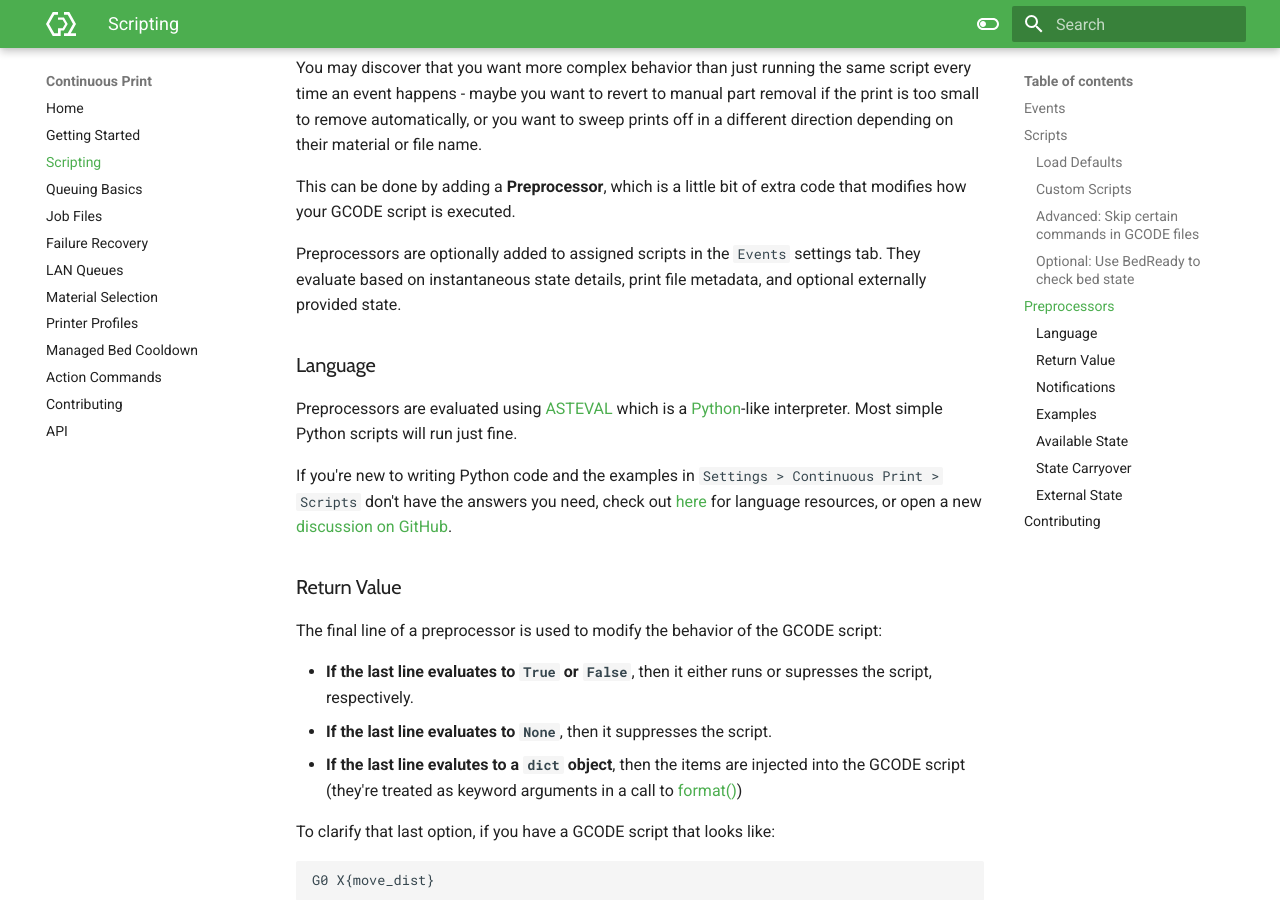
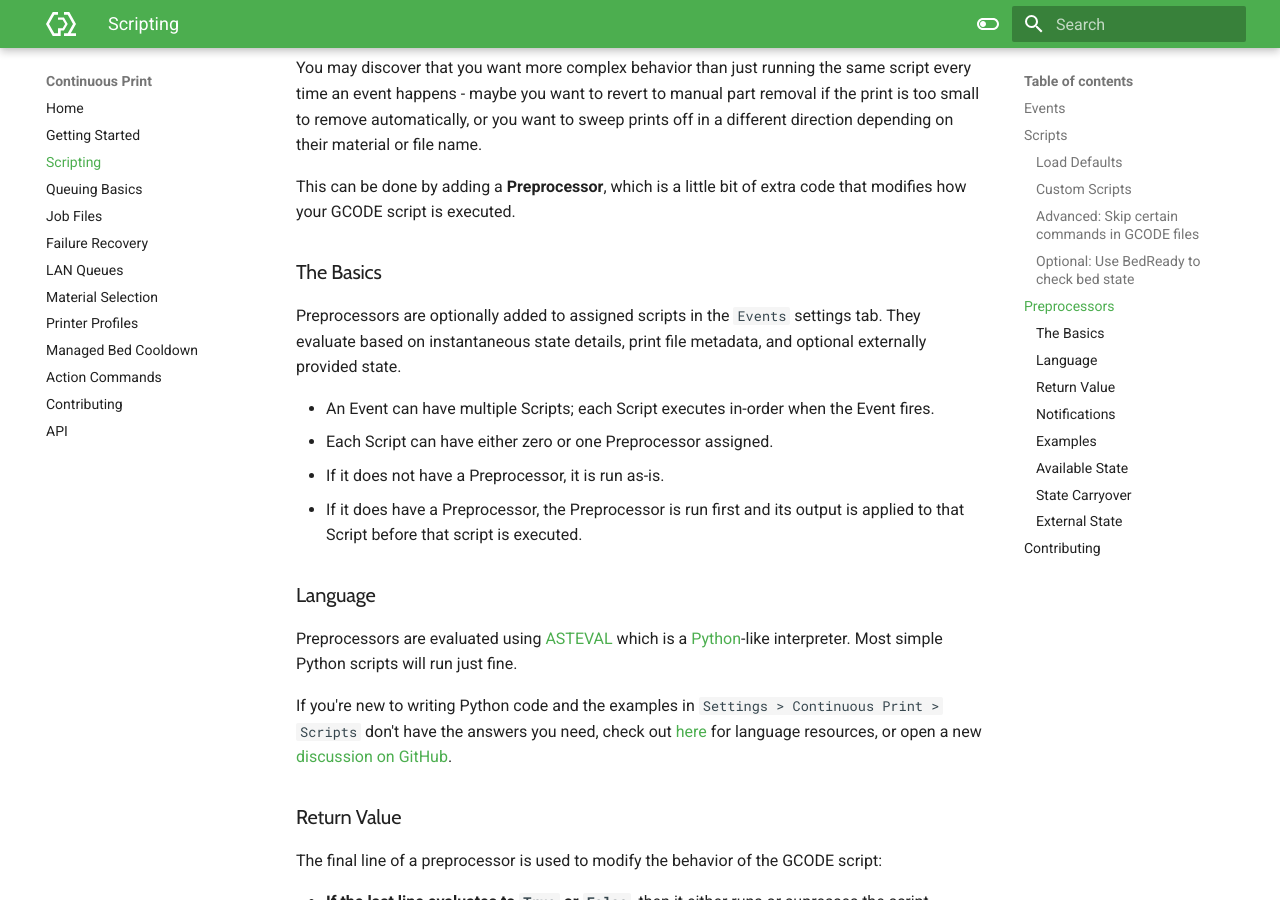
Before and after one commit to smartin015/continuousprint, an MkDocs documentation site: the page built from docs/gcode-scripting.md, in a window 1280 px wide and 900 px high, scrolled down 3243 px. Built offline with MkDocs 1.6.1 and Material for MkDocs 9.7.7, drawn with Linux system fonts in a browser that asks for light colours.

Commit message:
Add preprocessor basics to docs

```diff
--- a/docs/gcode-scripting.md
+++ b/docs/gcode-scripting.md
@@ -109,7 +109,14 @@ You may discover that you want more complex behavior than just running the same
 
 This can be done by adding a **Preprocessor**, which is a little bit of extra code that modifies how your GCODE script is executed.
 
+### The Basics
+
 Preprocessors are optionally added to assigned scripts in the `Events` settings tab. They evaluate based on instantaneous state details, print file metadata, and optional externally provided state.
+
+* An Event can have multiple Scripts; each Script executes in-order when the Event fires.
+* Each Script can have either zero or one Preprocessor assigned.
+  * If it does not have a Preprocessor, it is run as-is.
+  * If it does have a Preprocessor, the Preprocessor is run first and its output is applied to that Script before that script is executed.
 
 ### Language
 
```
